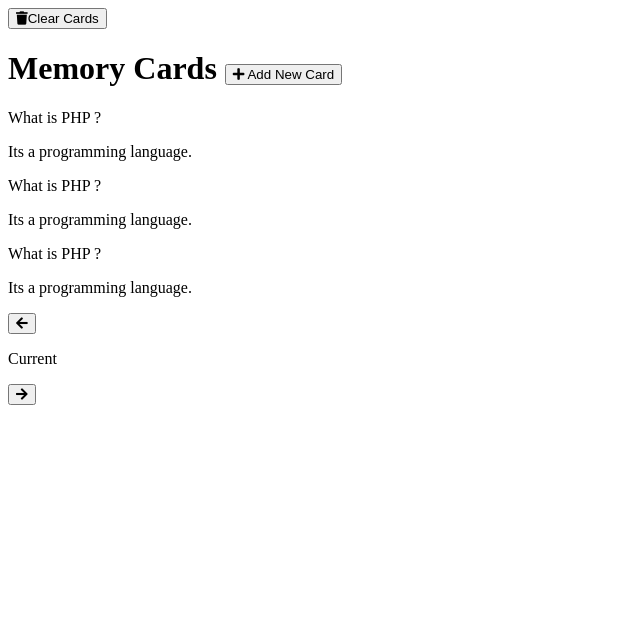
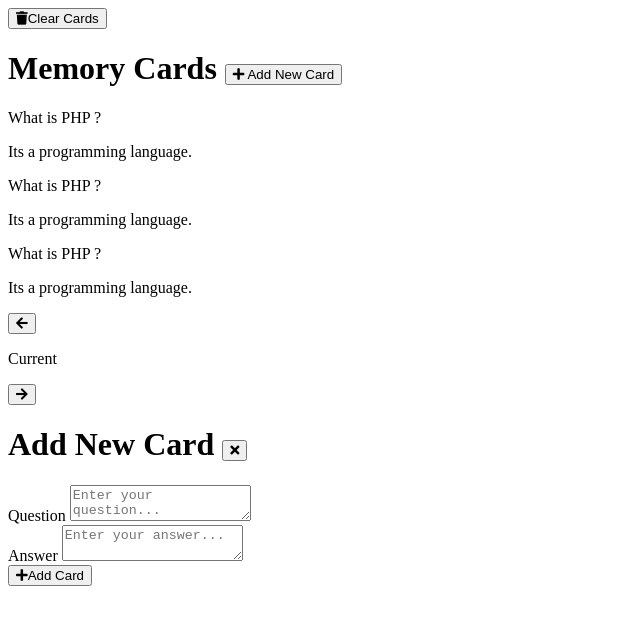
Before and after one commit to SGsubuuu-2322/Memory_Cards, a plain HTML site: page index.html in a window 1280 px wide. Shown: the whole page, without its empty margins (0-640 px from the left). Drawn offline with Linux system fonts and the light colour scheme.

Commit message:
Added the structure code for add new card container...

```diff
--- a/index.html
+++ b/index.html
@@ -68,6 +68,29 @@
       </button>
     </div>
 
+    <div class="add-container" id="add-container">
+      <h1>
+        Add New Card
+        <button id="hide" class="btn btn-small btn-ghost">
+          <i class="fas fa-times"></i>
+        </button>
+      </h1>
+
+      <div class="form-group">
+        <label for="question">Question</label>
+        <textarea id="question" placeholder="Enter your question..."></textarea>
+      </div>
+
+      <div class="form-group">
+        <label for="answer">Answer</label>
+        <textarea id="answer" placeholder="Enter your answer..."></textarea>
+      </div>
+
+      <button id="add-card" class="btn">
+        <i class="fas fa-plus"></i>Add Card
+      </button>
+    </div>
+
     <script src="script.js"></script>
   </body>
 </html>
```
